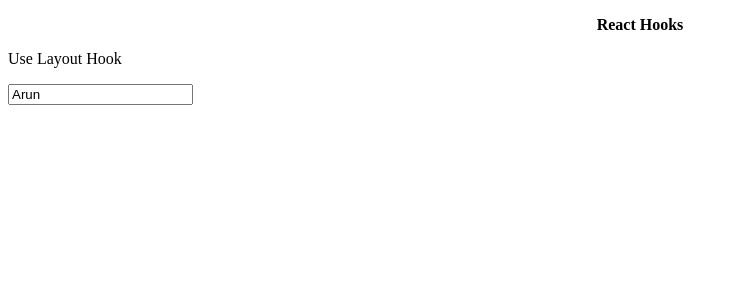
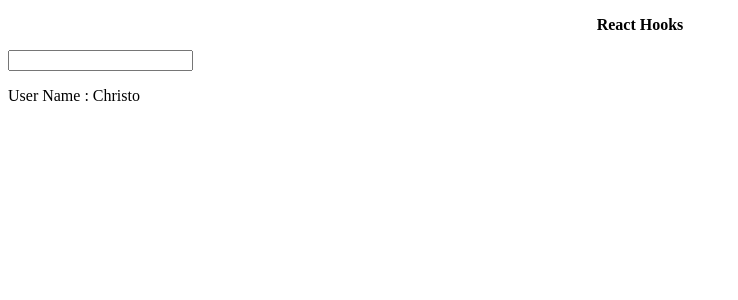
Before and after one commit to christocdas0/ReactHooks, a React (Create React App) app: page / in a window 1280 px wide. Shown: the top 300 px of the page, without its empty margins (0-738 px from the left). Built offline with nearby package versions, Linux system fonts and the light colour scheme.

Commit message:
Added useContext hook

```diff
--- a/src/App.js
+++ b/src/App.js
@@ -1,13 +1,20 @@
-import React from 'react';
+import React, { createContext, useState } from 'react';
 import './App.css';
-import UseLayoutHook from './UseLayoutHook';
+import UseContextHook from './UseContextHook';
+
+export const AppContext = createContext(null);
 
 function App() {
+  const [userName, setUserName] = useState('Christo');
+  const contextValue = {
+    userName,
+    setUserName
+  }
   return (
-    <>
+    <AppContext.Provider value={contextValue}>
       <p className='text-center bold'>React Hooks</p>
-      <UseLayoutHook/>
-    </>
+      <UseContextHook/>
+    </AppContext.Provider>
   )
 }
 
--- /dev/null
+++ b/src/UseContextHook.js
@@ -0,0 +1,15 @@
+import React, { useContext } from "react";
+
+import { AppContext } from "./App";
+
+function UseContextHook() {
+  const { userName, setUserName } = useContext(AppContext);
+  return (
+    <>
+      <input type="text" onChange={(e) => setUserName(e.target.value)} />
+      <p>User Name : {userName}</p>
+    </>
+  );
+}
+
+export default UseContextHook;
```
